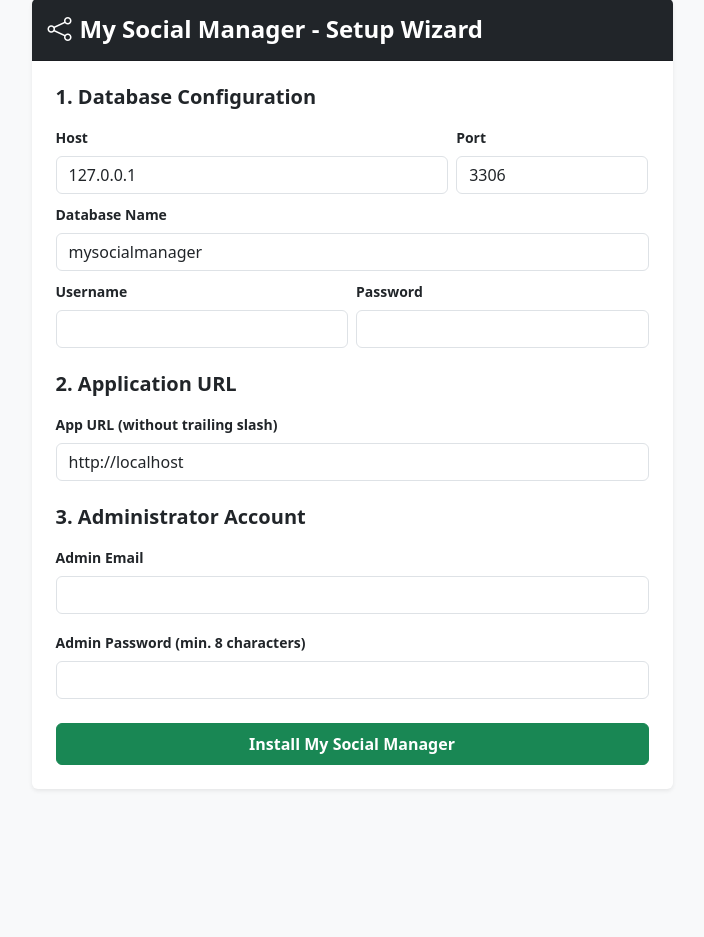
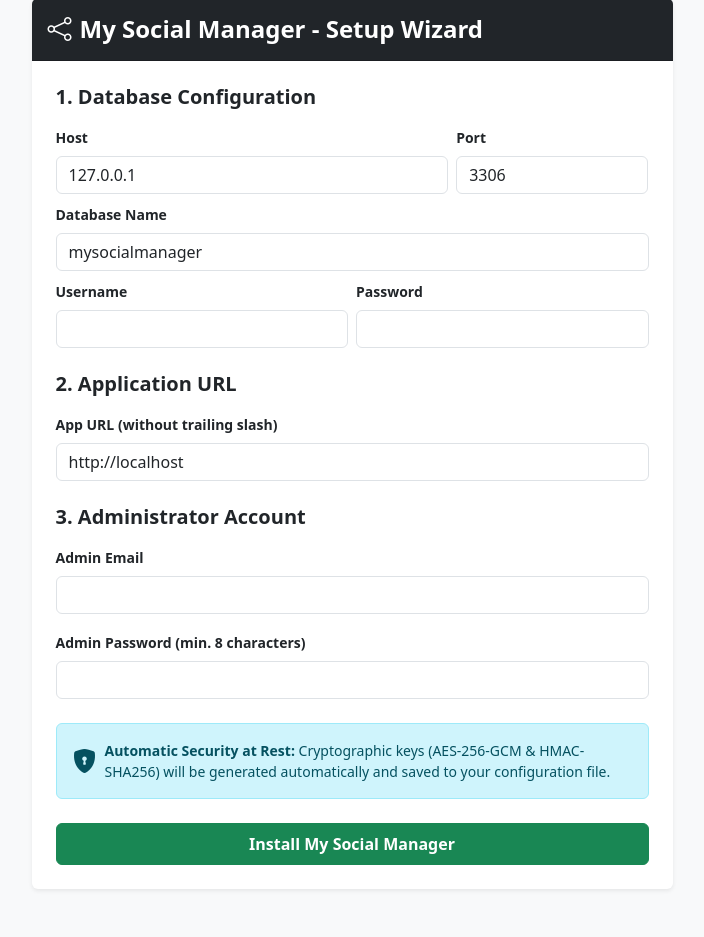
Before and after one commit to OskarCosimo/My-Social-Manager, a PHP site: page /v1/install/index.php?step=2 in a window 1280 px wide. Shown: the part 49-986 px from the top of the page, without its empty margins (288-992 px from the left). Before the commit the page ends 839 px from the top, so only its background shows below. Run offline with PHP 8.4, Linux system fonts and the light colour scheme.

Commit message:
Enhance installation script with security features

```diff
--- a/install/index.php
+++ b/install/index.php
@@ -35,7 +35,7 @@ if ($_SERVER['REQUEST_METHOD'] === 'POST' && $step === 2) {
     $dbPass    = $_POST['db_pass'] ?? '';
     $appUrl    = rtrim(trim($_POST['app_url'] ?? ''), '/');
 
-    $adminEmail    = trim($_POST['admin_email'] ?? '');
+    $adminEmail    = strtolower(trim($_POST['admin_email'] ?? ''));
     $adminPassword = $_POST['admin_password'] ?? '';
 
     try {
@@ -54,16 +54,42 @@ if ($_SERVER['REQUEST_METHOD'] === 'POST' && $step === 2) {
         $sql = file_get_contents($schemaFile);
         $pdo->exec($sql);
 
-        // 3. Create administrator account
-        $passwordHash = password_hash($adminPassword, PASSWORD_BCRYPT);
+        // 3. Automatically generate high-entropy 256-bit cryptographic keys
+        $encryptionKey = bin2hex(random_bytes(32));
+        $hmacKey       = bin2hex(random_bytes(32));
+
+        // 4. Encrypt administrator email and compute deterministic blind index
+        $rawKey = hash('sha256', $encryptionKey, true);
+        $iv = random_bytes(12);
+        $tag = '';
+        $ciphertext = openssl_encrypt(
+            $adminEmail,
+            'aes-256-gcm',
+            $rawKey,
+            OPENSSL_RAW_DATA,
+            $iv,
+            $tag,
+            '',
+            16
+        );
+        $encryptedAdminEmail = base64_encode($iv . $tag . $ciphertext);
+        $adminEmailHash = hash_hmac('sha256', $adminEmail, $hmacKey);
+
+        // 5. Create administrator account
+        $passwordHash = password_hash($adminPassword, PASSWORD_ARGON2ID);
         $stmt = $pdo->prepare("
-            INSERT INTO users (email, password, role, email_verified, accountsocialmanager, plan_id, status)
-            VALUES (?, ?, 'admin', 1, 1, 1, 'active')
-            ON DUPLICATE KEY UPDATE password = VALUES(password), role = 'admin', status = 'active'
+            INSERT INTO users (email, email_hash, password, role, email_verified, accountsocialmanager, plan_id, status)
+            VALUES (?, ?, ?, 'admin', 1, 1, 1, 'active')
+            ON DUPLICATE KEY UPDATE
+                email = VALUES(email),
+                email_hash = VALUES(email_hash),
+                password = VALUES(password),
+                role = 'admin',
+                status = 'active'
         ");
-        $stmt->execute([$adminEmail, $passwordHash]);
+        $stmt->execute([$encryptedAdminEmail, $adminEmailHash, $passwordHash]);
 
-        // 4. Update app/Core/Config.php
+        // 6. Generate and write app/Core/Config.php
         $escapedDbPass = addcslashes($dbPass, "'\\");
         $escapedDbUser = addcslashes($dbUser, "'\\");
         $escapedDbName = addcslashes($dbName, "'\\");
@@ -75,12 +101,20 @@ $configTemplate = <<<PHP
 // app/Core/Config.php
 
 class Config {
+    // Application version and GitHub repository
+    public const APP_VERSION = '1.0.0';
+    public const GITHUB_REPO = 'OskarCosimo/My-Social-Manager';
+
     // Database connection details
     public const DB_HOST = '{$escapedDbHost}';
     public const DB_PORT = {$dbPort};
     public const DB_NAME = '{$escapedDbName}';
     public const DB_USER = '{$escapedDbUser}';
     public const DB_PASS = '{$escapedDbPass}';
+
+    // Encryption Keys (Generated automatically during installation)
+    public const ENCRYPTION_KEY = '{$encryptionKey}';
+    public const HMAC_KEY       = '{$hmacKey}';
 
     // Application settings
     public const APP_URL = '{$escapedAppUrl}';
@@ -112,7 +146,7 @@ PHP;
             throw new Exception("Unable to write configuration file at: {$configFile}");
         }
 
-        // 5. Create lock file
+        // 7. Create installation lock file
         if (file_put_contents($lockFile, date('Y-m-d H:i:s')) === false) {
             throw new Exception("Unable to create installation lock file at: {$lockFile}");
         }
@@ -215,6 +249,13 @@ PHP;
                                 <input type="password" name="admin_password" class="form-control" required minlength="8">
                             </div>
 
+                            <div class="alert alert-info small d-flex align-items-center gap-2 mb-4">
+                                <i class="bi bi-shield-lock-fill fs-4 flex-shrink-0"></i>
+                                <div>
+                                    <strong>Automatic Security at Rest:</strong> Cryptographic keys (AES-256-GCM & HMAC-SHA256) will be generated automatically and saved to your configuration file.
+                                </div>
+                            </div>
+
                             <button type="submit" class="btn btn-success w-100 py-2 fw-bold">Install My Social Manager</button>
                         </form>
 
@@ -222,7 +263,7 @@ PHP;
                         <div class="text-center py-4">
                             <i class="bi bi-check-circle-fill text-success" style="font-size: 3rem;"></i>
                             <h3 class="text-success fw-bold mt-2">Installation Successful!</h3>
-                            <p class="text-muted">Configuration files and database schema have been created successfully.</p>
+                            <p class="text-muted">Configuration files, encryption keys, and database schema have been created successfully.</p>
                             <a href="/login" class="btn btn-primary px-4 py-2 mt-2 fw-bold">Go to Login</a>
                         </div>
                     <?php endif; ?>
```
